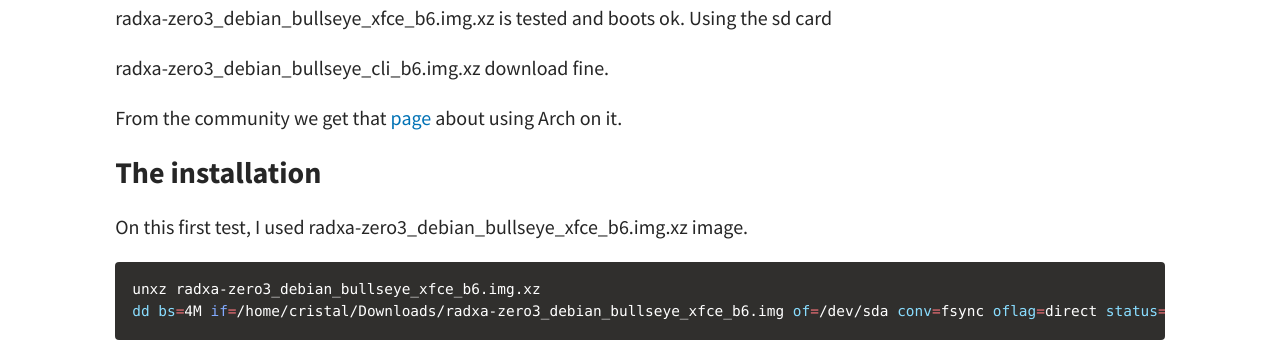
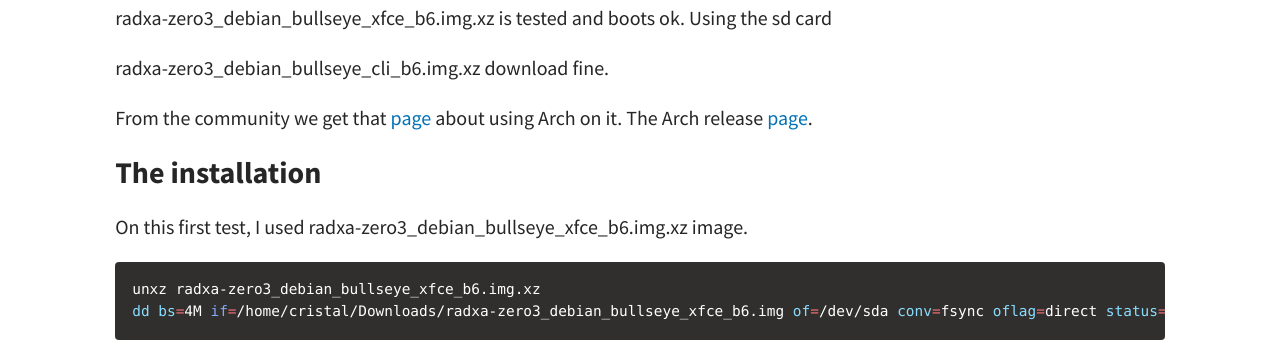
Before and after one commit to cristalcorp/cristalcorp.github.io, a Jekyll site: the page built from _posts/2025-07-22-Radxa.md, in a window 1280 px wide. Shown: the part 661-1003 px from the top of the page. Built offline with Jekyll 4.4.1, drawn with Linux system fonts in a browser that asks for light colours; a script that is not in the unit is left out.

Commit message:
radxa draft

```diff
--- a/_posts/2025-07-22-Radxa.md
+++ b/_posts/2025-07-22-Radxa.md
@@ -25,6 +25,7 @@ radxa-zero3_debian_bullseye_xfce_b6.img.xz is tested and boots ok. Using the sd
 radxa-zero3_debian_bullseye_cli_b6.img.xz download fine.
 
 From the community we get that [page](https://forum.radxa.com/t/guide-arch-linux-for-single-board-computers/26042) about using Arch on it.
+The Arch release [page](https://github.com/kwankiu/archlinux-installer/releases).
 
 ### The installation
 
```
